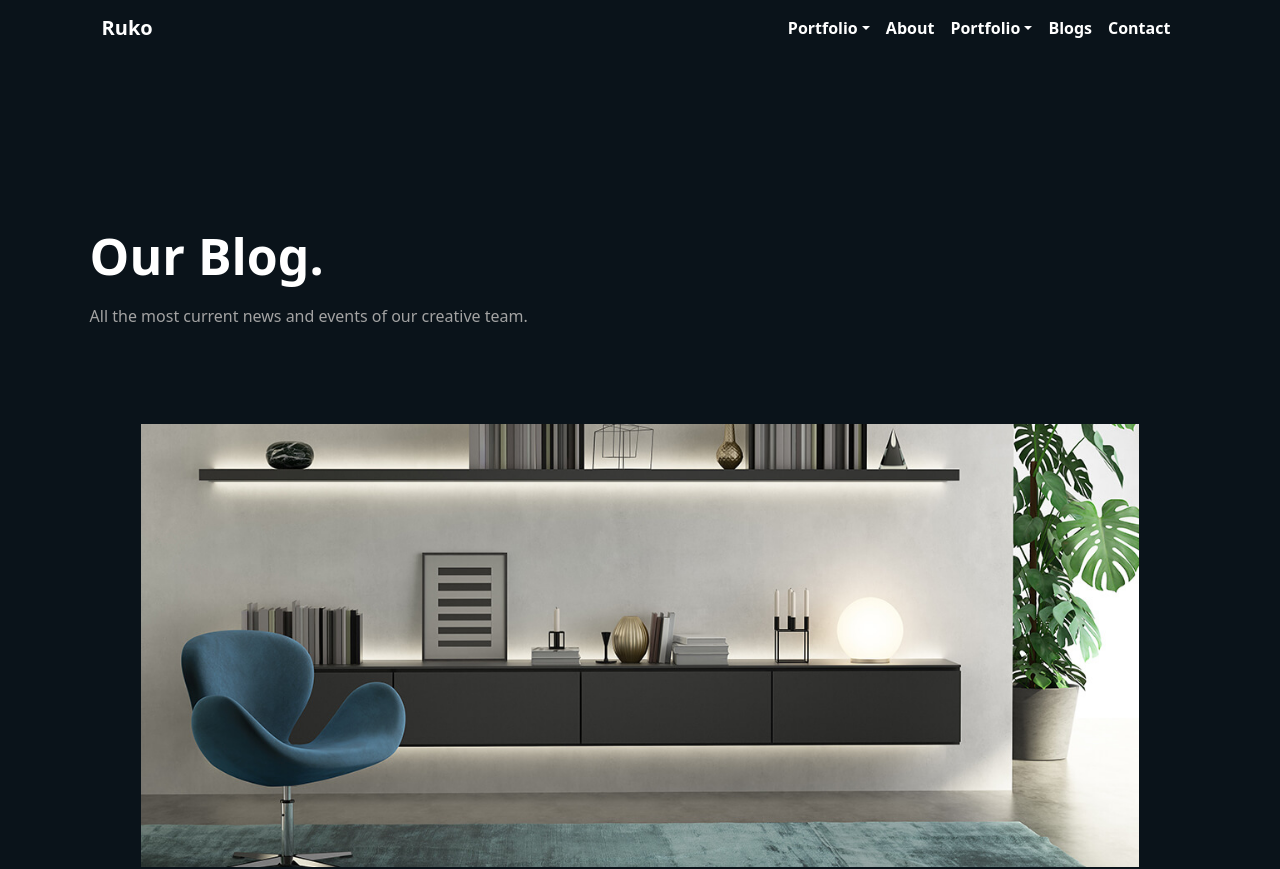
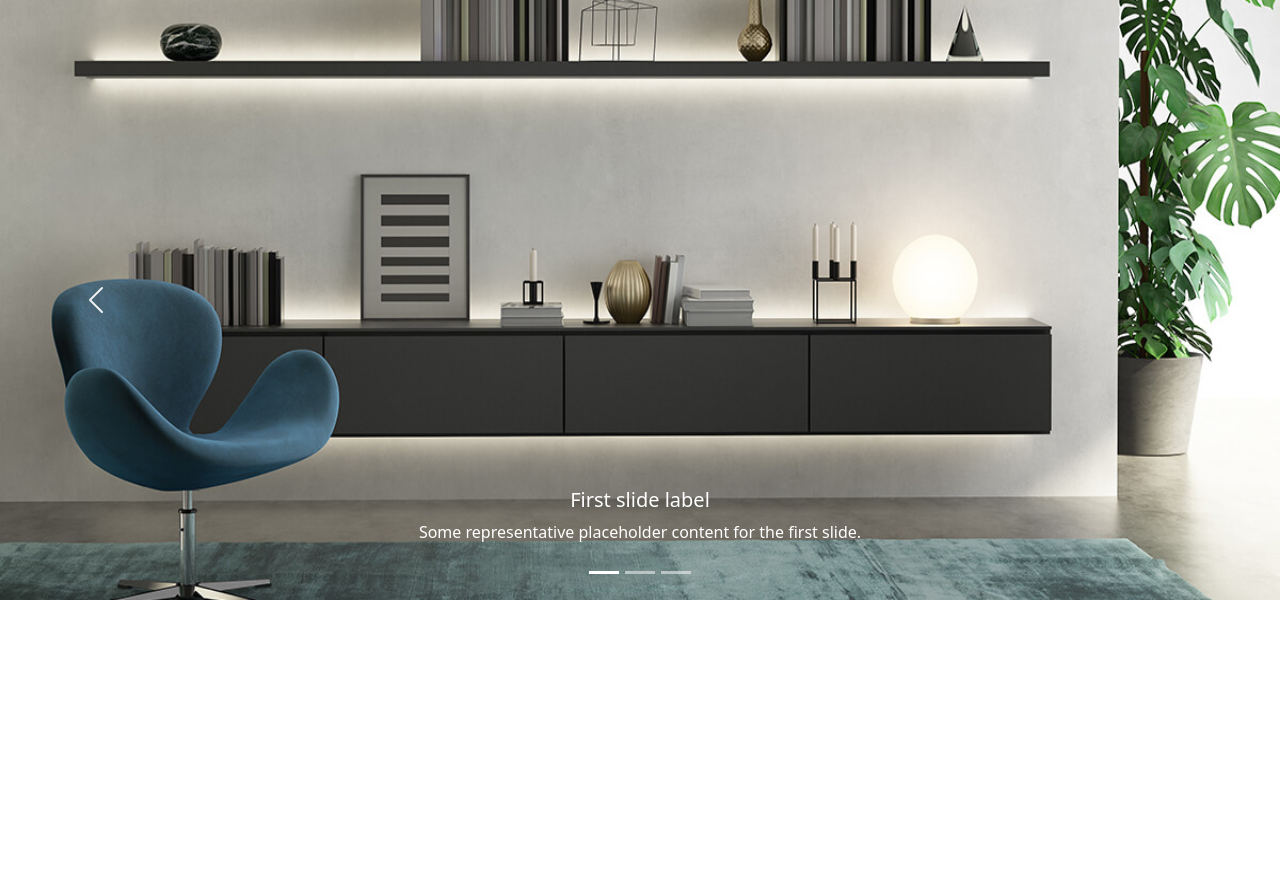
Before and after one commit to Faizi-Devops/Ruko-Template, a Next.js app: page / in a window 1280 px wide. Shown: the top 869 px of the page. After the commit the page ends 800 px from the top, so only its background shows below. Built offline with nearby package versions, Linux system fonts and the light colour scheme.

Commit message:
new changing

```diff
--- /dev/null
+++ b/components/Slider/Slider.tsx
@@ -0,0 +1,69 @@
+import Image from 'next/image';
+const Slider = () =>{
+    return(
+        <div>
+            <div id="carouselExampleCaptions" className="carousel slide">
+  <div className="carousel-indicators">
+    <button type="button" data-bs-target="#carouselExampleCaptions" data-bs-slide-to="0" className="active" aria-current="true" aria-label="Slide 1"></button>
+    <button type="button" data-bs-target="#carouselExampleCaptions" data-bs-slide-to="1" aria-label="Slide 2"></button>
+    <button type="button" data-bs-target="#carouselExampleCaptions" data-bs-slide-to="2" aria-label="Slide 3"></button>
+  </div>
+  <div className="carousel-inner">
+    <div className="carousel-item active">
+
+      {/* <img src="..." className="d-block w-100" alt="..."> */}
+      <Image className='d-block w-100'
+
+      src="/blog1.jpg"
+      alt="Picture of the author"
+      width={500}
+      height={600}
+    />
+      <div className="carousel-caption d-none d-md-block">
+        <h5>First slide label</h5>
+        <p>Some representative placeholder content for the first slide.</p>
+      </div>
+    </div>
+    <div className="carousel-item">
+      {/* <img src="..." className="d-block w-100" alt="..."> */}
+      <Image className='d-block w-100'
+
+      src="/blog1.jpg"
+      alt="Picture of the author"
+      width={500}
+      height={600}
+    />
+      <div className="carousel-caption d-none d-md-block">
+        <h5>Second slide label</h5>
+        <p>Some representative placeholder content for the second slide.</p>
+      </div>
+    </div>
+    <div className="carousel-item">
+      {/* <img src="..." className="d-block w-100" alt="..."> */}
+      <Image className='d-block w-100'
+
+      src="/blog2.jpg"
+      alt="Picture of the author"
+      width={500}
+      height={600}
+    />
+      <div className="carousel-caption d-none d-md-block">
+        <h5>Third slide label</h5>
+        <p>Some representative placeholder content for the third slide.</p>
+      </div>
+    </div>
+  </div>
+  <button className="carousel-control-prev" type="button" data-bs-target="#carouselExampleCaptions" data-bs-slide="prev">
+    <span className="carousel-control-prev-icon" aria-hidden="true"></span>
+    <span className="visually-hidden">Previous</span>
+  </button>
+  <button className="carousel-control-next" type="button" data-bs-target="#carouselExampleCaptions" data-bs-slide="next">
+    <span className="carousel-control-next-icon" aria-hidden="true"></span>
+    <span className="visually-hidden">Next</span>
+  </button>
+</div>
+
+        </div>
+    )
+}
+export default Slider;
--- a/pages/index.tsx
+++ b/pages/index.tsx
@@ -12,6 +12,7 @@ import Blog from './Blog'
 import Contact from './Contact'
 import Navbar from '@/components/Navbar/Navbar'
 import Footer from '@/components/Footer/Footer'
+import Slider from '@/components/Slider/Slider'
 
 
 
@@ -33,8 +34,10 @@ export default function Home() {
       {/* <Footer />
 
 
-     <Contact /> */}
-     <Blog />
+
+     {/* <Blog /> */}
+     {/* <Contact /> */}
+     <Slider />
 
 
 
--- a/styles/globals.css
+++ b/styles/globals.css
@@ -34,3 +34,8 @@
     color: white;
 
   }
+
+  /* SLider css */
+.backgroundimage{
+  background-image: url('/blog1.jpg');
+}
```
Also changed, not shown: pages/Contact.tsx (+6 -1 lines), pages/Homemain.tsx (added, +8 -0 lines), styles/Contact.module.css (+9 -0 lines), styles/Homemain.module.css (added).
